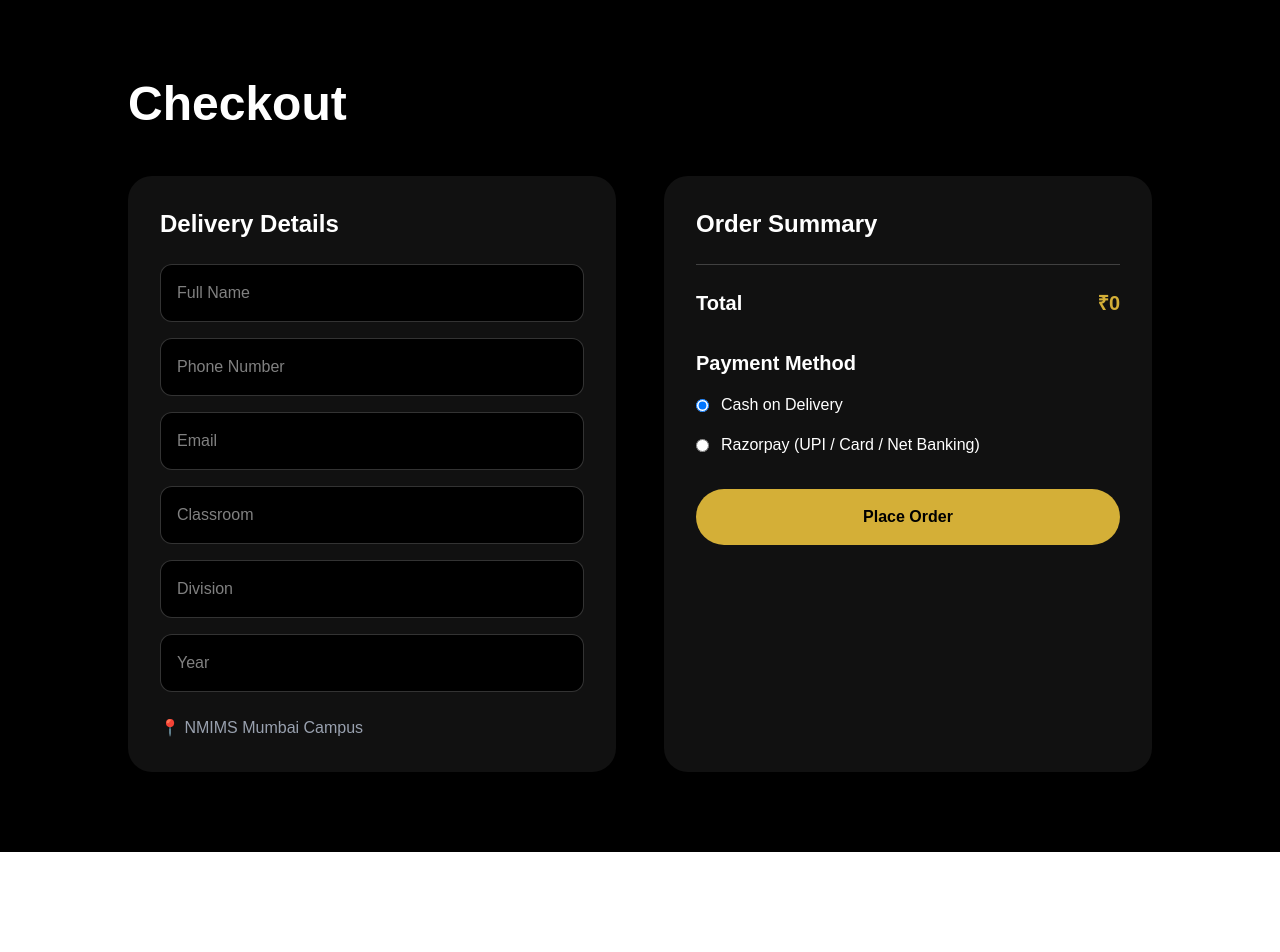
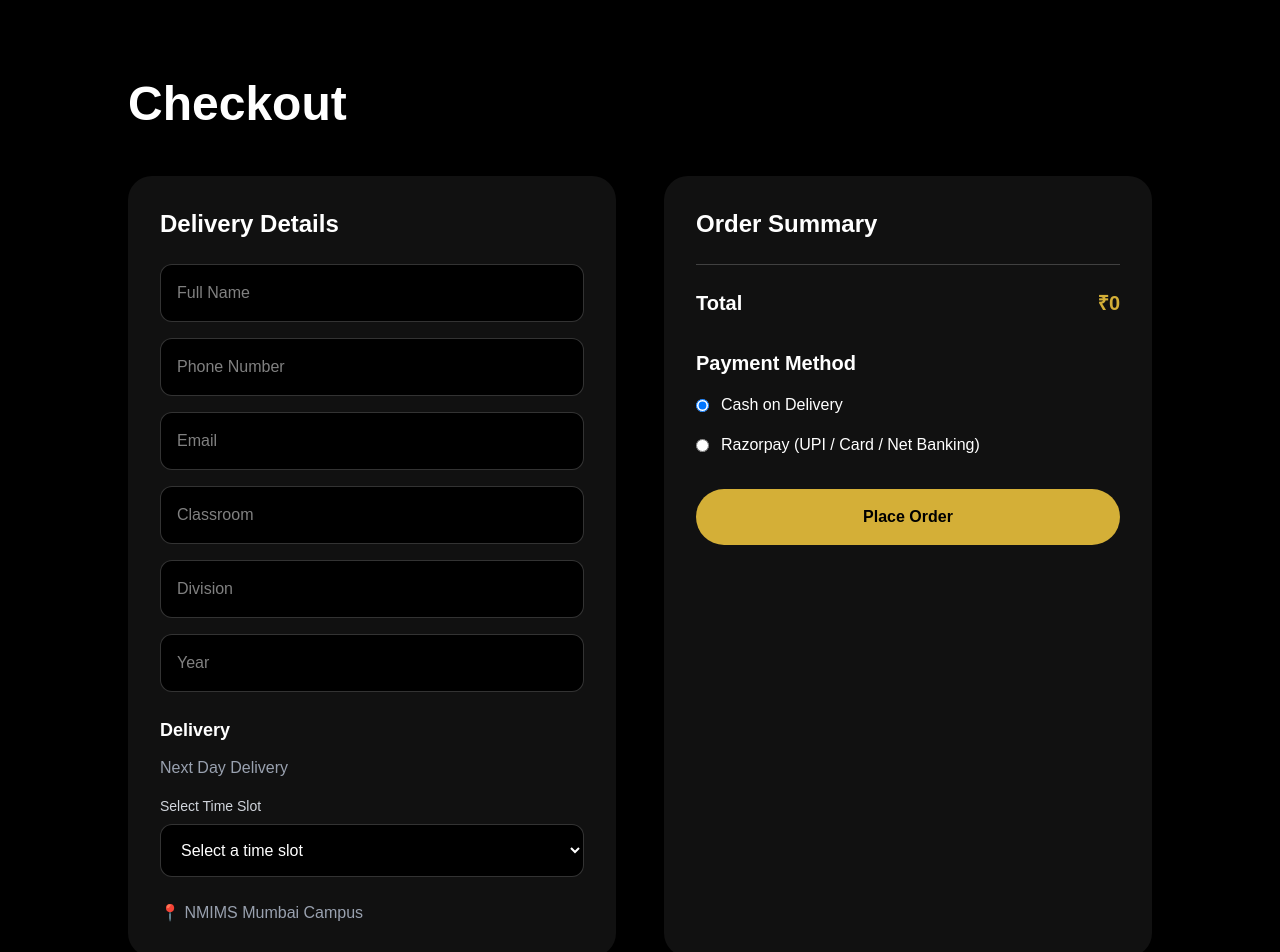
Before and after one commit to rishil0310/Coffco, a Next.js app: page /checkout in a window 1280 px wide. Shown: the top 952 px of the page. Before the commit the page ends 852 px from the top, so only its background shows below. Built offline with nearby package versions, Linux system fonts and the light colour scheme.

Commit message:
Add delivery time slot to admin

```diff
--- a/app/admin/page.tsx
+++ b/app/admin/page.tsx
@@ -31,6 +31,8 @@ type AdminOrder = {
   payment_status: string;
   status: OrderStatus;
   created_at: string | null;
+delivery_date: string;
+delivery_time_slot: string;
 };
 
 const ORDER_STATUSES: OrderStatus[] = ["Pending", "Preparing", "Ready", "Delivered"];
@@ -72,7 +74,12 @@ function normalizeOrder(value: unknown): AdminOrder {
     payment: typeof order.payment === "string" ? order.payment : "cod",
     payment_status: typeof order.payment_status === "string" ? order.payment_status : "Pending",
     status,
-    created_at: typeof order.created_at === "string" ? order.created_at : null,
+created_at: typeof order.created_at === "string" ? order.created_at : null,
+delivery_date: typeof order.delivery_date === "string" ? order.delivery_date : "next-day",
+delivery_time_slot:
+  typeof order.delivery_time_slot === "string"
+    ? order.delivery_time_slot
+    : "—",
   };
 }
 
@@ -263,6 +270,16 @@ export default function AdminPage() {
                       <p><span className="text-gray-500">Phone:</span> {order.customer.phone}</p>
                       <p><span className="text-gray-500">Location:</span> {order.customer.classroom}{order.customer.division ? ` · ${order.customer.division}` : ""}</p>
                       <p><span className="text-gray-500">Payment:</span> {order.payment === "razorpay" ? "Razorpay" : "Cash on Delivery"}</p>
+                      <p>
+  <span className="text-gray-500">Delivery:</span> Next Day
+</p>
+
+<p>
+  <span className="text-gray-500">Time:</span>{" "}
+  <span className="font-bold text-[#D4AF37]">
+    {order.delivery_time_slot}
+  </span>
+</p>
                     </div>
                     <div>
                       <h3 className="mb-2 font-bold">Items</h3>
--- a/app/api/orders/route.ts
+++ b/app/api/orders/route.ts
@@ -14,6 +14,8 @@ export async function POST(req: Request) {
   total: order.total,
   payment: order.payment,
   status: "Pending",
+  delivery_date: order.delivery.date,
+  delivery_time_slot: order.delivery.timeSlot,
 });
 
     if (error) {
--- a/app/checkout/page.tsx
+++ b/app/checkout/page.tsx
@@ -88,6 +88,7 @@ export default function Checkout() {
   const [division, setDivision] = useState("");
   const [year, setYear] = useState("");
   const [isProcessing, setIsProcessing] = useState(false);
+  const [timeSlot, setTimeSlot] = useState("");
   const [errorMessage, setErrorMessage] = useState("");
 
   const total = cart.reduce((sum, item) => sum + item.price * item.quantity, 0);
@@ -98,8 +99,15 @@ export default function Checkout() {
       return false;
     }
 
-    if (!name.trim() || !phone.trim() || !email.trim() || !classroom.trim() || !division.trim()) {
-      setErrorMessage("Please complete all delivery details before continuing.");
+   if (
+  !name.trim() ||
+  !phone.trim() ||
+  !email.trim() ||
+  !classroom.trim() ||
+  !division.trim() ||
+  !timeSlot
+) {
+     setErrorMessage("Please complete all delivery details and select a time slot.");
       return false;
     }
 
@@ -125,6 +133,10 @@ export default function Checkout() {
       items: cart,
       total,
       payment: paymentMethod,
+      delivery: {
+  date: "next-day",
+  timeSlot,
+},
     };
   }
 
@@ -255,6 +267,32 @@ export default function Checkout() {
             <input placeholder="Division" value={division} onChange={(event) => setDivision(event.target.value)} className="mb-4 w-full rounded-xl border border-white/20 bg-black p-4" />
             <input placeholder="Year" value={year} onChange={(event) => setYear(event.target.value)} className="w-full rounded-xl border border-white/20 bg-black p-4" />
 
+<div className="mt-6">
+  <h3 className="mb-3 text-lg font-bold">Delivery</h3>
+
+  <p className="text-gray-400 mb-4">
+    Next Day Delivery
+  </p>
+
+  <label className="mb-2 block text-sm text-gray-300">
+    Select Time Slot
+  </label>
+
+  <select
+    value={timeSlot}
+    onChange={(event) => setTimeSlot(event.target.value)}
+    className="w-full rounded-xl border border-white/20 bg-black p-4 text-white"
+  >
+    <option value="">Select a time slot</option>
+    <option value="12:00 PM">12:00 PM</option>
+    <option value="1:00 PM">1:00 PM</option>
+    <option value="2:00 PM">2:00 PM</option>
+    <option value="3:00 PM">3:00 PM</option>
+    <option value="4:00 PM">4:00 PM</option>
+    <option value="5:00 PM">5:00 PM</option>
+    <option value="6:00 PM">6:00 PM</option>
+  </select>
+</div>
             <p className="mt-6 text-gray-400">📍 NMIMS Mumbai Campus</p>
           </div>
 
--- a/app/components/Hero.tsx
+++ b/app/components/Hero.tsx
@@ -32,6 +32,9 @@ export default function Hero() {
             flavours and a smooth experience, crafted for
             coffee lovers on the go.
           </p>
+          <p className="text-sm text-[#D4AF37] mt-4">
+  Delivered next day inside your classroom!
+</p>
 
 
           <div className="flex gap-5 mt-10">
--- a/app/context/CartContext.tsx
+++ b/app/context/CartContext.tsx
@@ -21,8 +21,12 @@ export type Order = {
   };
   items: CartItem[];
   total: number;
-  payment: "cod" | "razorpay";
+payment: "cod" | "razorpay";
 payment_status?: "Pending" | "Paid";
+delivery: {
+  date: "next-day";
+  timeSlot: string;
+};
 };
 
 type CartContextType = {
--- a/app/data/products.ts
+++ b/app/data/products.ts
@@ -1,8 +1,8 @@
 export const products = [
   {
     id: 1,
-    name: "Original Cold Coffee",
-    price: 60,
+    name: "Classic Cold Coffee",
+    price: 70,
     image: "/products/original-new.png",
     description:
       "Rich, smooth and perfectly balanced coffee for everyday enjoyment.",
@@ -20,7 +20,7 @@ export const products = [
   {
     id: 3,
     name: "Double Espresso",
-    price: 70,
+    price: 75,
     image: "/products/espresso-new.png",
     description:
       "A bold espresso experience with a stronger coffee kick.",
```
Lines whose indentation alone changed are shown as unchanged.
